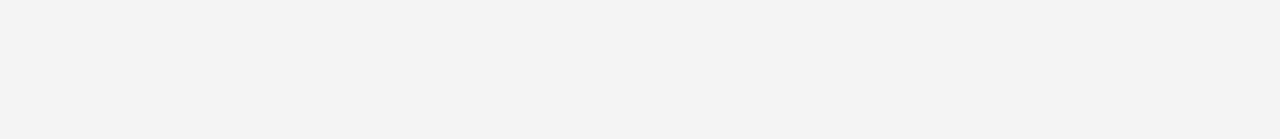
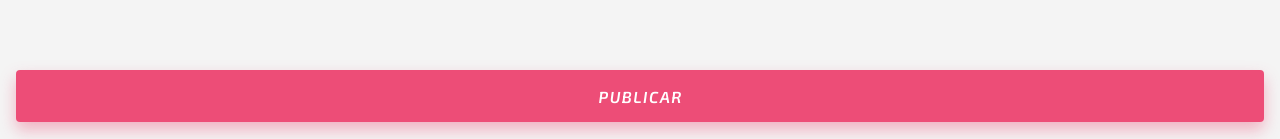
Before and after one commit to FelipeMenezesDM/insights, a Vue app: page /add-insight in a window 1280 px wide. Shown: the part 658-797 px from the top of the page. Built offline with nearby package versions, Linux system fonts and the light colour scheme.

Commit message:
Aplicando estilização de botão flutuante na tela de cadastro de insights.

```diff
--- a/src/assets/scss/style.scss
+++ b/src/assets/scss/style.scss
@@ -61,30 +61,43 @@
 	color: #666666 !important;
 }
 
-.search-clear-fix {
+.float-component-clear-fix {
 	height: 66px;
 }
 
-.search-field-wrapper {
+.float-component-wrapper {
 	position: fixed;
 	bottom: 16px;
 	left: 16px;
 	right: 16px;
 	height: 56px;
+	z-index: 100;
 }
 
-.search-field-wrapper .v-input__slot {
+.float-component-wrapper .v-input__slot {
 	box-shadow: 0 2px 8px rgba(0, 0, 0, 0.08) !important;
 	padding: 0 16px !important;
 }
 
-.search-field-wrapper .v-text-field--solo {
+.float-component-wrapper .v-text-field--solo {
 	border-radius: 8px;
 }
 
-.search-field-wrapper .v-text-field--solo input {
+.float-component-wrapper .v-text-field--solo input {
 	font-size: 14px;
 	font-style: italic;
+}
+
+.float-component-wrapper button {
+	background-color: $pink !important;
+	color: #FFFFFF !important;
+	font-size: 16px !important;
+	line-height: 18px !important;
+	padding: 19px 0 !important;
+	font-weight: 600;
+	font-style: italic;
+	box-shadow: 0 8px 16px rgba(237, 77, 119, 0.4);
+	height: 56px;
 }
 
 .header-title .simple-title,
--- a/src/views/AddInsight.vue
+++ b/src/views/AddInsight.vue
@@ -51,6 +51,14 @@
           </v-card>
         </v-col>
       </v-row>
+    </v-container>
+    <v-container class="pa-0 float-component-clear-fix">
+      <v-sheet class="float-component-wrapper" color="transparent">
+        <v-btn
+          block
+          x-large
+        >Publicar</v-btn>
+      </v-sheet>
     </v-container>
   </div>
 </template>
--- a/src/views/Home.vue
+++ b/src/views/Home.vue
@@ -63,8 +63,8 @@
         </v-col>
       </v-row>
     </v-container>
-    <v-container class="pa-0 search-clear-fix">
-      <v-sheet class="search-field-wrapper" color="transparent">
+    <v-container class="pa-0 float-component-clear-fix">
+      <v-sheet class="float-component-wrapper" color="transparent">
         <v-text-field
           solo
           placeholder="Pesquise por tempos ou categorias"
```
